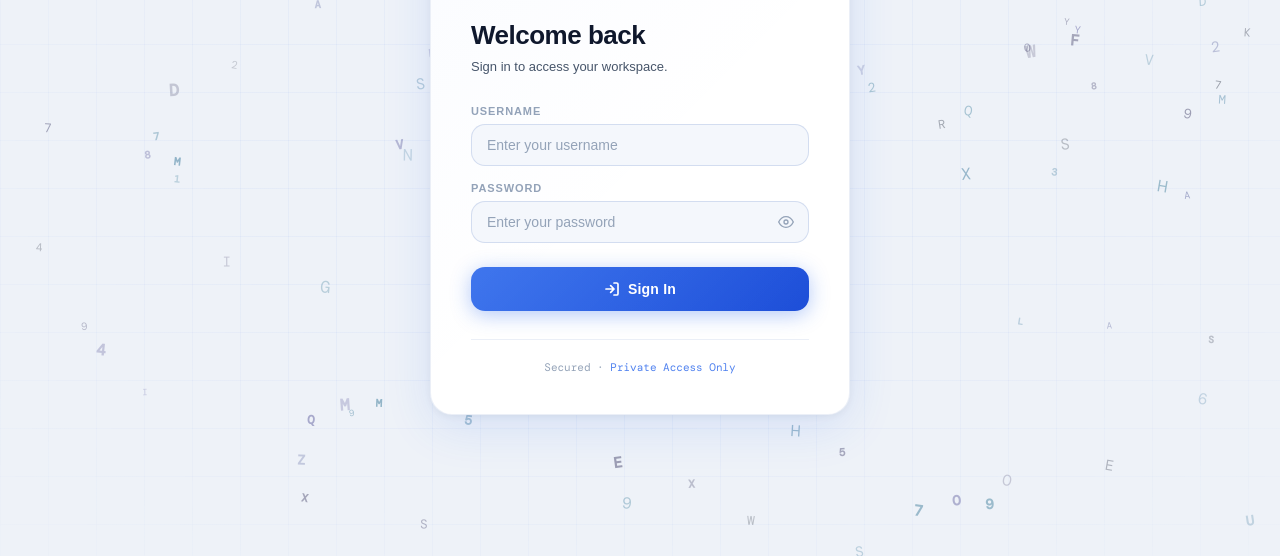
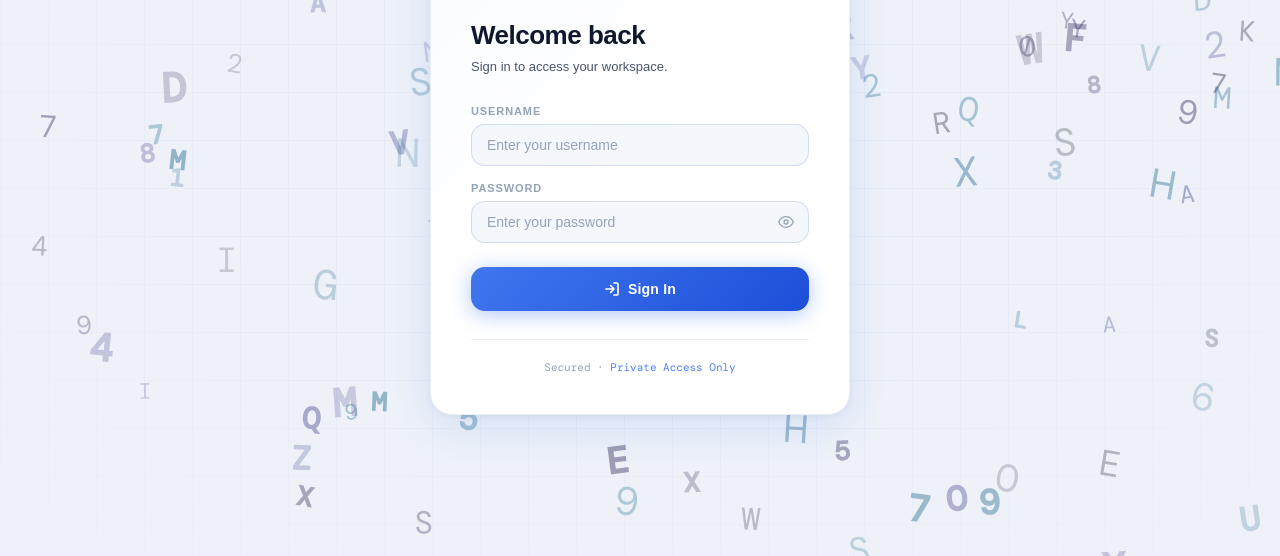
Before and after one commit to Anbarasan494/marksheet-automation-, a plain HTML site: page frontend/index.html in a window 1280 px wide. Shown: the part 244-800 px from the top of the page. Drawn offline with nearby package versions, Linux system fonts and the light colour scheme; a web font is replaced by a local one.

Commit message:
ui change2

```diff
--- a/frontend/index.html
+++ b/frontend/index.html
@@ -540,7 +540,7 @@ html,body{
     reset(init){
       this.x    = Math.random() * W;
       this.y    = Math.random() * H;
-      this.size = 9 + Math.random() * 8;          // font size 9–17px
+      this.size = 22 + Math.random() * 20;         // font size 22–42px
       this.bvx  = (Math.random() - .5) * 0.22;
       this.bvy  = (Math.random() - .5) * 0.22;
       this.vx   = this.bvx;
```
